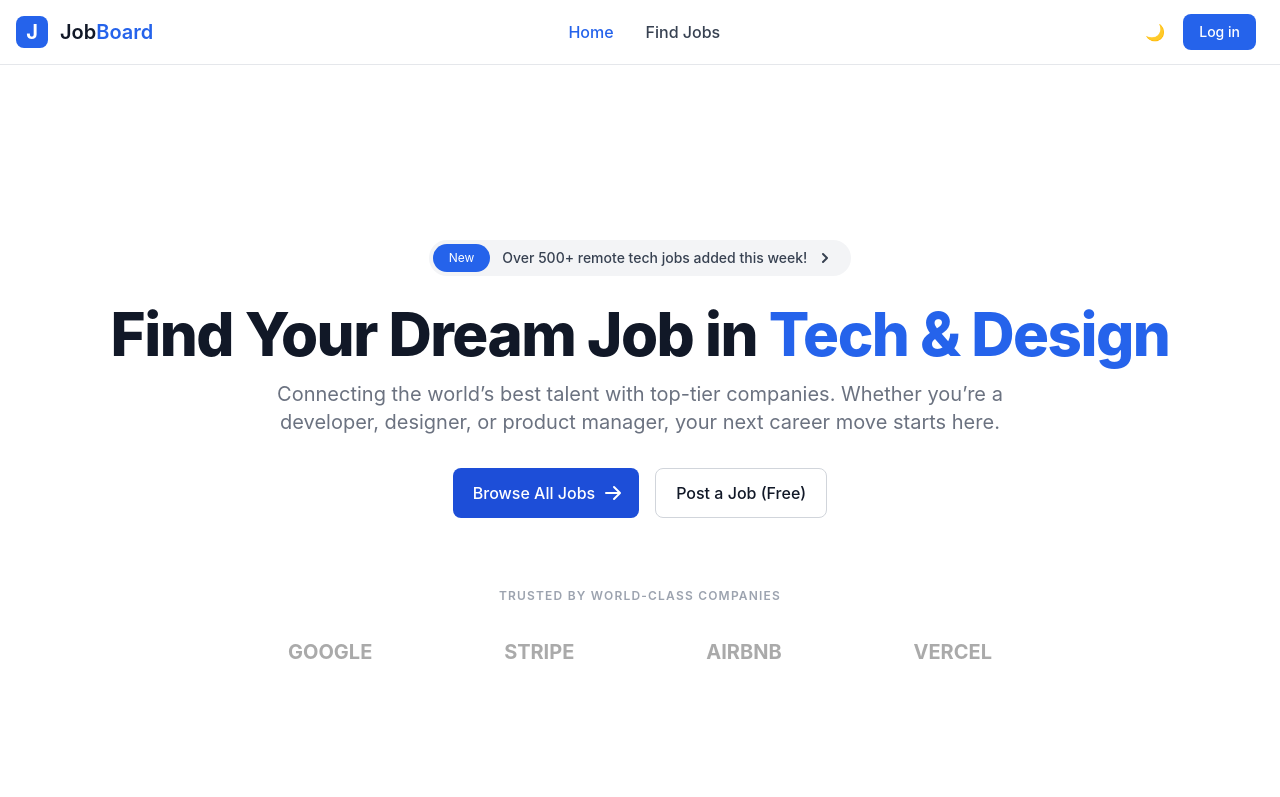
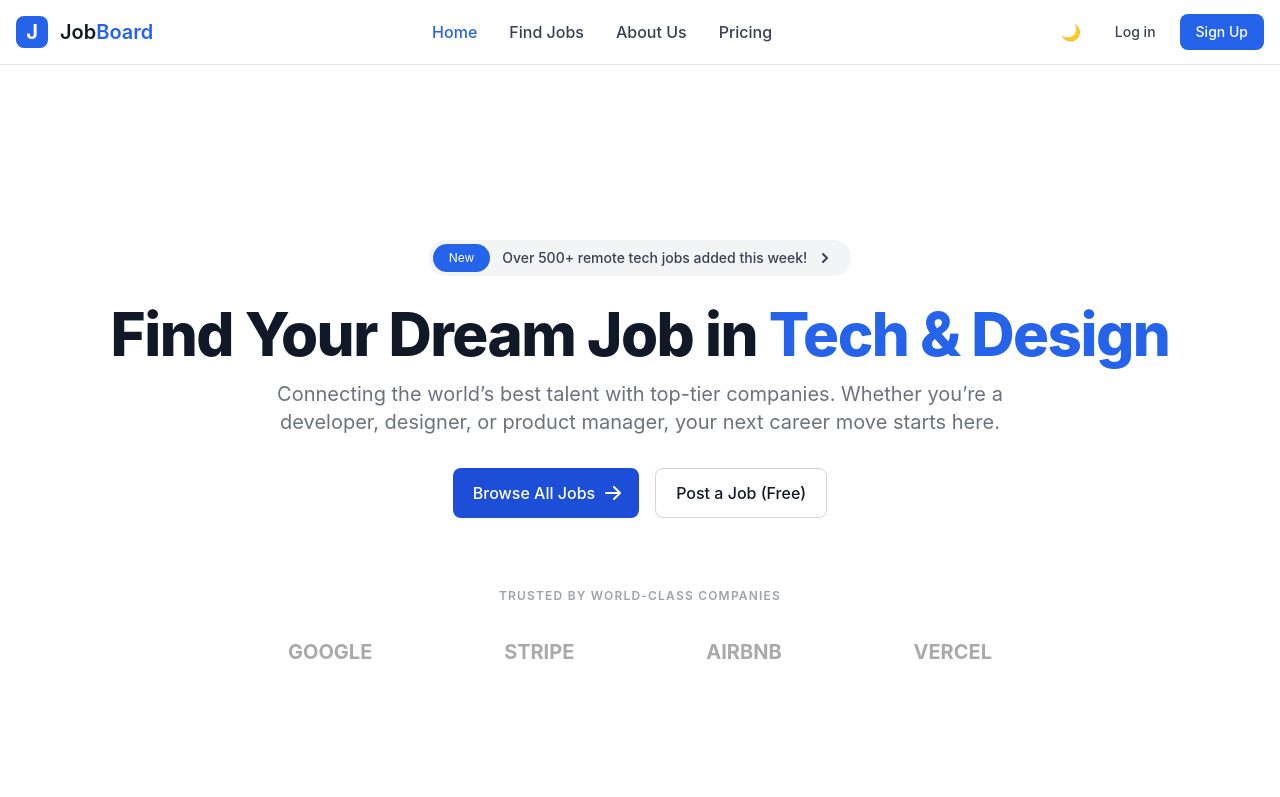
Before and after one commit to Sandesh225/job_board, a Next.js app: page / in a window 1280 px wide. Shown: the top 797 px of the page. Built offline with nearby package versions, Linux system fonts and the light colour scheme; no server answers.

Commit message:
ui: update homepage and navigation header

```diff
--- a/app/page.tsx
+++ b/app/page.tsx
@@ -1,9 +1,41 @@
+"use client";
+
+import { useEffect, useState } from "react";
+import { useRouter } from "next/navigation";
+import { createClient } from "@/lib/client";
+import Hero from "@/components/Hero";
+import Features from "@/components/Features";
 import CTASection from "@/components/CTASection";
-import Features from "@/components/Features";
-import Hero from "@/components/Hero";
-// Note: Header and Footer are removed here because they are in layout.tsx
 
 export default function Home() {
+  const router = useRouter();
+  const supabase = createClient();
+  const [loading, setLoading] = useState(true);
+
+  useEffect(() => {
+    const checkUser = async () => {
+      const {
+        data: { session },
+      } = await supabase.auth.getSession();
+
+      if (session) {
+        // If user is logged in, send them to dashboard
+        router.replace("/dashboard");
+      } else {
+        // If no user, stop loading and show the landing page
+        setLoading(false);
+      }
+    };
+
+    checkUser();
+  }, [router, supabase]);
+
+  // While checking the session, show a clean background
+  // to prevent the landing page from "flickering"
+  if (loading) {
+    return <div className="min-h-screen bg-white dark:bg-gray-900" />;
+  }
+
   return (
     <div className="bg-white dark:bg-gray-900">
       <Hero />
--- a/components/Header.tsx
+++ b/components/Header.tsx
@@ -3,28 +3,23 @@
 import React, { useEffect, useState } from "react";
 import Link from "next/link";
 import { createClient } from "@/lib/client";
-import { logout } from '@/app/actions/auth';
-
+import { logout } from "@/app/actions/auth";
 
 export function Header() {
   const supabase = createClient();
-
   const [mounted, setMounted] = useState(false);
   const [isDark, setIsDark] = useState(false);
   const [isMobileMenuOpen, setIsMobileMenuOpen] = useState(false);
   const [user, setUser] = useState<any>(null);
 
-  // --- Mount & Theme Sync ---
   useEffect(() => {
     setMounted(true);
     setIsDark(document.documentElement.classList.contains("dark"));
 
-    // Initial auth state
     supabase.auth.getUser().then(({ data }) => {
       setUser(data.user ?? null);
     });
 
-    // Listen to auth changes
     const {
       data: { subscription },
     } = supabase.auth.onAuthStateChange((_event, session) => {
@@ -34,25 +29,26 @@ export function Header() {
     return () => subscription.unsubscribe();
   }, [supabase]);
 
-  // --- Theme Toggle ---
   const toggleTheme = () => {
     const root = document.documentElement;
     const newTheme = isDark ? "light" : "dark";
-
     if (newTheme === "dark") {
       root.classList.add("dark");
     } else {
       root.classList.remove("dark");
     }
-
-    // Flowbite-compatible key
     localStorage.setItem("flowbite-theme-mode", newTheme);
     setIsDark(!isDark);
   };
 
+  // --- Logic Improvements ---
   const userRole = user?.user_metadata?.role;
+  const fullName = user?.user_metadata?.full_name;
+  // Get first name from full name, or fallback to email prefix if name is missing
+  const displayName = fullName
+    ? fullName.split(" ")[0]
+    : user?.email?.split("@")[0];
 
-  // --- Prevent hydration flicker ---
   if (!mounted) {
     return (
       <nav className="fixed top-0 z-50 w-full border-b border-gray-200 bg-white px-4 py-2.5 dark:border-gray-700 dark:bg-gray-900">
@@ -64,8 +60,6 @@ export function Header() {
   return (
     <nav className="fixed top-0 z-50 w-full border-b border-gray-200 bg-white px-4 py-2.5 dark:border-gray-700 dark:bg-gray-900">
       <div className="mx-auto flex max-w-screen-xl flex-wrap items-center justify-between">
-
-        {/* LOGO */}
         <Link href={user ? "/dashboard" : "/"} className="flex items-center">
           <div className="mr-3 flex h-8 w-8 items-center justify-center rounded-lg bg-primary-600">
             <span className="text-xl font-bold text-white">J</span>
@@ -75,10 +69,7 @@ export function Header() {
           </span>
         </Link>
 
-        {/* RIGHT ACTIONS */}
         <div className="flex items-center lg:order-2">
-
-          {/* THEME TOGGLE */}
           <button
             onClick={toggleTheme}
             type="button"
@@ -87,29 +78,42 @@ export function Header() {
             {isDark ? "☀️" : "🌙"}
           </button>
 
-          {/* AUTH BUTTONS */}
           {user ? (
             <div className="flex items-center gap-3">
-              <span className="hidden text-sm dark:text-white md:block">
-                {user.email}
+              {/* Profile Greeting Section */}
+              <div className="hidden items-center gap-2 md:flex">
+                <div className="flex h-8 w-8 items-center justify-center rounded-full bg-gray-100 text-xs font-bold text-primary-600 dark:bg-gray-800">
+                  {displayName?.charAt(0).toUpperCase()}
+                </div>
+                <span className="text-sm font-medium dark:text-gray-200">
+                  Hi, {displayName}
                 </span>
+              </div>
+
               <button
                 onClick={() => logout()}
-                className="rounded-lg bg-red-600 px-4 py-2 text-sm font-medium text-white hover:bg-red-700"
+                className="rounded-lg bg-red-600 px-4 py-2 text-sm font-medium text-white hover:bg-red-700 transition-colors"
               >
                 Logout
               </button>
             </div>
           ) : (
+            <div className="flex items-center gap-2">
               <Link
                 href="/login"
-              className="mr-2 rounded-lg bg-primary-600 px-4 py-2 text-sm font-medium text-white hover:bg-primary-700 focus:outline-none focus:ring-4 focus:ring-primary-300 dark:focus:ring-primary-800"
+                className="rounded-lg px-4 py-2 text-sm font-medium text-gray-700 hover:bg-gray-100 dark:text-white dark:hover:bg-gray-700"
               >
                 Log in
               </Link>
+              <Link
+                href="/register"
+                className="rounded-lg bg-primary-600 px-4 py-2 text-sm font-medium text-white hover:bg-primary-700 focus:outline-none focus:ring-4 focus:ring-primary-300 dark:focus:ring-primary-800"
+              >
+                Sign Up
+              </Link>
+            </div>
           )}
 
-          {/* MOBILE MENU BUTTON */}
           <button
             onClick={() => setIsMobileMenuOpen(!isMobileMenuOpen)}
             className="ml-1 inline-flex items-center rounded-lg p-2 text-gray-500 hover:bg-gray-100 focus:outline-none focus:ring-2 focus:ring-gray-200 dark:text-gray-400 dark:hover:bg-gray-700 dark:focus:ring-gray-600 lg:hidden"
@@ -125,15 +129,12 @@ export function Header() {
           </button>
         </div>
 
-        {/* NAV LINKS */}
         <div
           className={`${
             isMobileMenuOpen ? "block" : "hidden"
           } w-full items-center justify-between lg:flex lg:w-auto lg:order-1`}
         >
           <ul className="mt-4 flex flex-col font-medium lg:mt-0 lg:flex-row lg:space-x-8">
-
-            {/* If user is logged in, show Dashboard link instead of Home */}
             <li>
               <Link
                 href={user ? "/dashboard" : "/"}
@@ -142,7 +143,6 @@ export function Header() {
                 {user ? "Dashboard" : "Home"}
               </Link>
             </li>
-
             <li>
               <Link
                 href="/jobs"
@@ -152,7 +152,6 @@ export function Header() {
               </Link>
             </li>
 
-            {/* EMPLOYER-SPECIFIC LINKS */}
             {userRole === "employer" && (
               <>
                 <li>
@@ -171,18 +170,9 @@ export function Header() {
                     My Jobs
                   </Link>
                 </li>
-                <li>
-                  <Link
-                    href="/dashboard/analytics"
-                    className="block py-2 text-gray-700 transition-colors hover:text-primary-600 dark:text-gray-400 dark:hover:text-white lg:p-0"
-                  >
-                    Analytics
-                  </Link>
-                </li>
               </>
             )}
 
-            {/* JOB-SEEKER-SPECIFIC LINKS */}
             {userRole === "job-seeker" && (
               <>
                 <li>
@@ -201,12 +191,25 @@ export function Header() {
                     Saved Jobs
                   </Link>
                 </li>
+              </>
+            )}
+
+            {!user && (
+              <>
                 <li>
                   <Link
-                    href="/dashboard/profile"
+                    href="/about"
                     className="block py-2 text-gray-700 transition-colors hover:text-primary-600 dark:text-gray-400 dark:hover:text-white lg:p-0"
                   >
-                    My Profile
+                    About Us
+                  </Link>
+                </li>
+                <li>
+                  <Link
+                    href="/pricing"
+                    className="block py-2 text-gray-700 transition-colors hover:text-primary-600 dark:text-gray-400 dark:hover:text-white lg:p-0"
+                  >
+                    Pricing
                   </Link>
                 </li>
               </>
```
Lines whose indentation alone changed are shown as unchanged.
